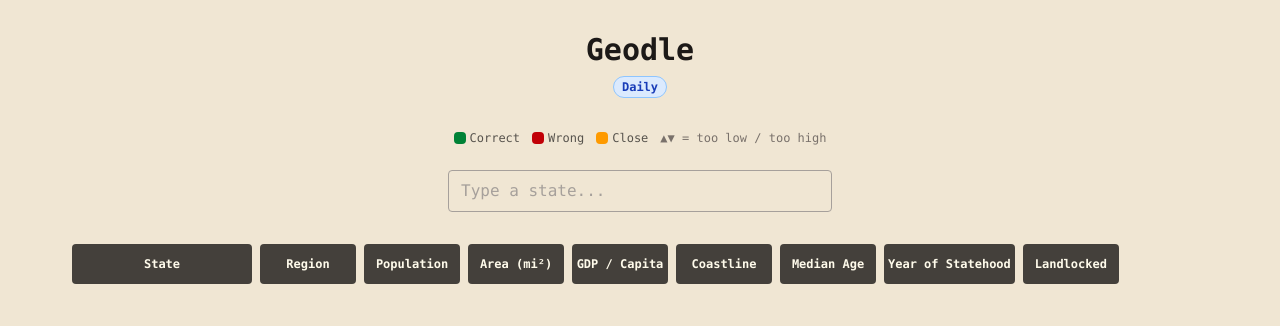
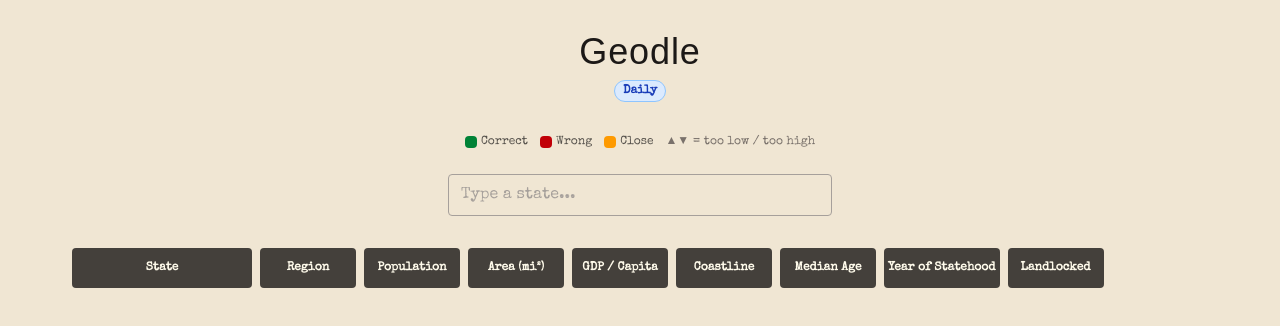
Before and after one commit to Eric-Zhang-Developer/geowordle, a Next.js app: page / in a window 1280 px wide. Shown: the top 326 px of the page. Built offline with nearby package versions, Linux system fonts and the light colour scheme; a web font is replaced by a local one.

Commit message:
style: font overhaul

```diff
--- a/src/app/globals.css
+++ b/src/app/globals.css
@@ -11,4 +11,6 @@
 
 @theme {
   --animate-cell-uncover: cell-uncover 0.25s ease-in-out forwards;
+  --font-rye: var(--font-rye);
+  --font-special-elite: var(--font-special-elite);
 }
--- a/src/app/layout.tsx
+++ b/src/app/layout.tsx
@@ -1,9 +1,13 @@
 import type { Metadata } from "next";
+import { Rye, Special_Elite } from "next/font/google";
 import "./globals.css";
 
+const rye = Rye({ subsets: ["latin"], weight: "400", variable: "--font-rye" });
+const specialElite = Special_Elite({ subsets: ["latin"], weight: "400", variable: "--font-special-elite" });
+
 export const metadata: Metadata = {
-  title: "Create Next App",
-  description: "Generated by create next app",
+  title: "Geodle",
+  description: "Guess the US state from statistical clues",
 };
 
 export default function RootLayout({
@@ -13,7 +17,7 @@
 }>) {
   return (
     <html lang="en">
-      <body className="antialiased bg-[#f0e6d3] text-stone-900 min-h-screen">{children}</body>
+      <body className={`${rye.variable} ${specialElite.variable} font-special-elite antialiased bg-[#f0e6d3] text-stone-900 min-h-screen`}>{children}</body>
     </html>
   );
 }
--- a/src/app/page.tsx
+++ b/src/app/page.tsx
@@ -68,11 +68,11 @@
   }
 
   return (
-    <main className="w-full overflow-x-hidden px-3 py-6 font-mono sm:px-8 sm:py-8">
+    <main className="w-full overflow-x-hidden px-3 py-6 sm:px-8 sm:py-8">
       <VictoryConfetti active={isVictoryRevealed} />
       <div className="mx-auto flex w-full max-w-6xl flex-col items-center">
         <div className="mb-8 flex flex-col items-center gap-2">
-        <h1 className="text-3xl font-bold">Geodle</h1>
+        <h1 className="font-rye text-4xl tracking-wide">Geodle</h1>
         {mode === "daily" ? (
           <span className="px-2 py-0.5 text-xs font-semibold rounded-full bg-blue-100 text-blue-800 border border-blue-300">
             Daily
```
